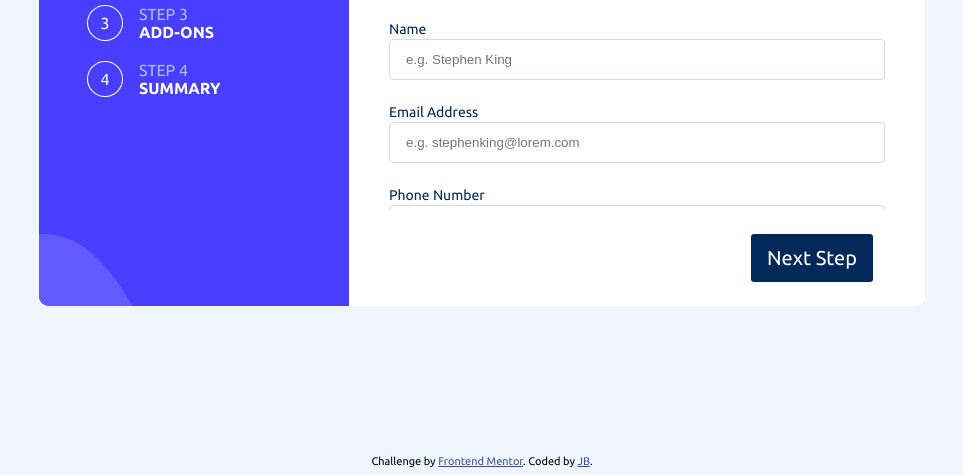
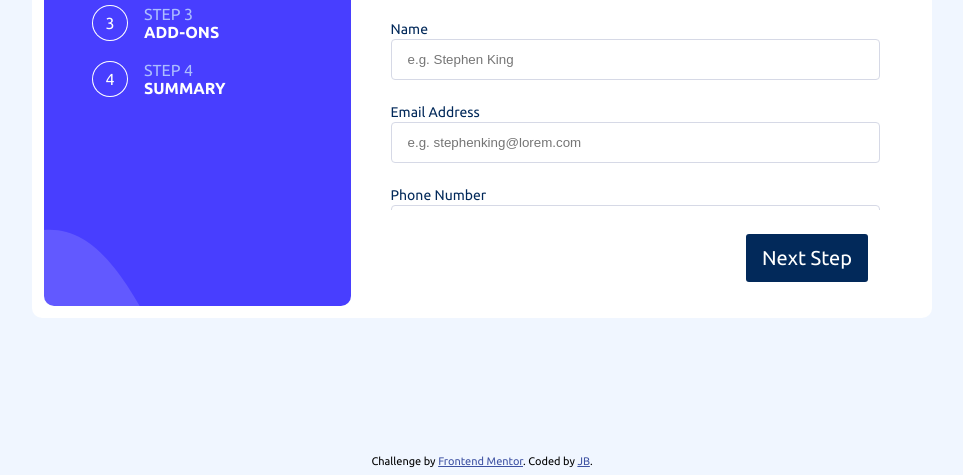
Before and after one commit to I-IAMBATMAN-N/multi-step-form-main, a plain HTML site: page index.html in a window 1280 px wide. Shown: the part 325-800 px from the top of the page, without its empty margins (158-1121 px from the left). Drawn offline with Linux system fonts and the light colour scheme.

Commit message:
Update style.css

```diff
--- a/style.css
+++ b/style.css
@@ -105,6 +105,8 @@ html {
   overflow: hidden;
 
   background-color: hsl(217, 100%, 97%);
+
+  padding: 1.2rem;
 }
 .form-steps {
   flex: 0 0 150px;
@@ -112,6 +114,8 @@ html {
   background-repeat: no-repeat;
   background-size: cover;
   padding: 4.8rem;
+
+  border-radius: 10px;
 }
 .form-nav--list {
   display: flex;
```
